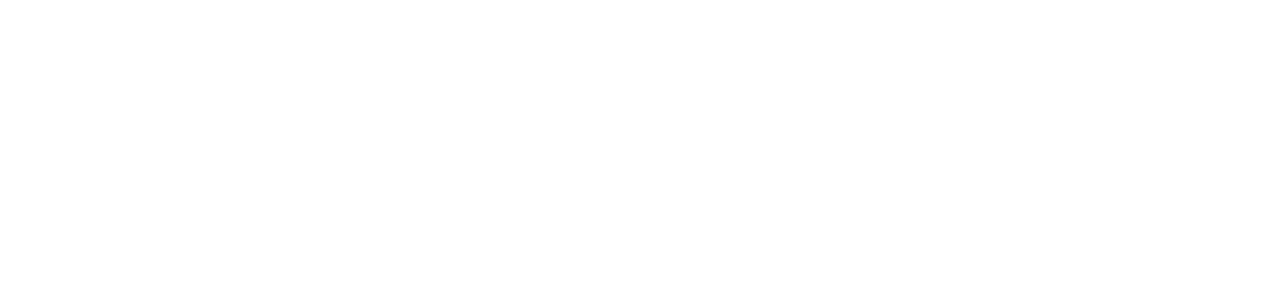
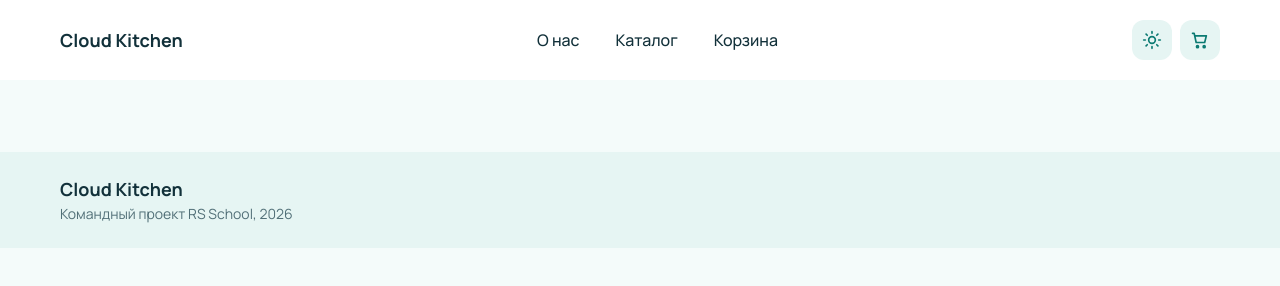
Before and after one commit to dogofordog/cloud-kitchen, a website built with Vite: page index.html in a window 1280 px wide. Built offline with nearby package versions, Linux system fonts and the light colour scheme.

Commit message:
feat: add design tokens, base styles and header with burger

```diff
--- a/index.html
+++ b/index.html
@@ -4,9 +4,48 @@
     <meta charset="UTF-8" />
     <meta name="viewport" content="width=device-width, initial-scale=1.0" />
     <title>Cloud Kitchen</title>
+    <link rel="preconnect" href="https://fonts.googleapis.com" />
+    <link rel="preconnect" href="https://fonts.gstatic.com" crossorigin />
+    <link
+      href="https://fonts.googleapis.com/css2?family=Manrope:wght@400;500;600;700&display=swap"
+      rel="stylesheet"
+    />
   </head>
   <body>
-    <div id="app"></div>
+    <header class="header">
+      <div class="header__inner container">
+        <a class="logo" href="#/about">Cloud Kitchen</a>
+
+        <nav class="nav" id="nav" aria-label="Главное меню">
+          <a class="nav__link" href="#/about">О нас</a>
+          <a class="nav__link" href="#/catalog">Каталог</a>
+          <a class="nav__link" href="#/cart">Корзина</a>
+        </nav>
+
+        <div class="header__actions">
+          <button class="icon-btn" type="button" aria-label="Сменить тему">
+            <svg viewBox="0 0 24 24" width="20" height="20" fill="none" stroke="currentColor" stroke-width="2" stroke-linecap="round"><circle cx="12" cy="12" r="4"/><path d="M12 2v2M12 20v2M4.9 4.9l1.4 1.4M17.7 17.7l1.4 1.4M2 12h2M20 12h2M4.9 19.1l1.4-1.4M17.7 6.3l1.4-1.4"/></svg>
+          </button>
+          <a class="icon-btn cart-btn" href="#/cart" aria-label="Корзина">
+            <svg viewBox="0 0 24 24" width="20" height="20" fill="none" stroke="currentColor" stroke-width="2" stroke-linecap="round" stroke-linejoin="round"><path d="M3 4h2l2.4 11h10.2l2-8H6.2"/><circle cx="9" cy="20" r="1.2"/><circle cx="17" cy="20" r="1.2"/></svg>
+            <span class="badge" hidden>0</span>
+          </a>
+          <button class="icon-btn icon-btn--accent burger" type="button" aria-label="Открыть меню" aria-expanded="false" aria-controls="nav">
+            <svg viewBox="0 0 24 24" width="22" height="22" fill="none" stroke="currentColor" stroke-width="2" stroke-linecap="round"><path d="M4 7h16M4 12h16M4 17h16"/></svg>
+          </button>
+        </div>
+      </div>
+    </header>
+
+    <main id="app" class="main container"></main>
+
+    <footer class="footer">
+      <div class="container">
+        <p class="footer__title">Cloud Kitchen</p>
+        <p class="footer__text">Командный проект RS School, 2026</p>
+      </div>
+    </footer>
+
     <script type="module" src="/src/main.ts"></script>
   </body>
 </html>
--- /dev/null
+++ b/src/header.ts
@@ -0,0 +1,11 @@
+export function initBurger(): void {
+  const button = document.querySelector<HTMLButtonElement>(".burger");
+  const nav = document.querySelector<HTMLElement>(".nav");
+
+  if (!button || !nav) return;
+
+  button.addEventListener("click", () => {
+    const isOpen = nav.classList.toggle("nav--open");
+    button.setAttribute("aria-expanded", String(isOpen));
+  });
+}
--- a/src/main.ts
+++ b/src/main.ts
@@ -1 +1,4 @@
 import "./style.css";
+import { initBurger } from "./header";
+
+initBurger();
--- a/src/style.css
+++ b/src/style.css
@@ -0,0 +1,4 @@
+@import "./styles/tokens.css";
+@import "./styles/base.css";
+@import "./styles/layout.css";
+@import "./styles/components.css";
--- /dev/null
+++ b/src/styles/base.css
@@ -0,0 +1,25 @@
+*,
+*::before,
+*::after {
+  box-sizing: border-box;
+}
+
+body {
+  margin: 0;
+  font-family: var(--font-main);
+  font-size: 16px;
+  line-height: 1.5;
+  color: var(--color-text);
+  background: var(--color-bg);
+}
+
+h1, h2, h3, p { margin: 0; }
+a { color: inherit; text-decoration: none; }
+button { font: inherit; cursor: pointer; }
+
+.container {
+  width: 100%;
+  max-width: 1200px;
+  margin: 0 auto;
+  padding: 0 var(--space-page);
+}
--- /dev/null
+++ b/src/styles/components.css
@@ -0,0 +1 @@
+/* Здесь будут кнопки, карточки, поля и теги */
--- /dev/null
+++ b/src/styles/layout.css
@@ -0,0 +1,107 @@
+
+.main {
+  display: flex;
+  flex-direction: column;
+  gap: 40px;
+  padding-top: 32px;
+  padding-bottom: 40px;
+}
+
+
+.header {
+  position: sticky;
+  top: 0;
+  z-index: 10;
+  background: var(--color-surface);
+}
+
+.header__inner {
+  display: flex;
+  align-items: center;
+  justify-content: space-between;
+  height: var(--header-height);
+}
+
+.logo { font-size: 18px; font-weight: 800; }
+
+.header__actions { display: flex; gap: 8px; }
+
+.icon-btn {
+  position: relative;
+  display: grid;
+  place-items: center;
+  width: 40px;
+  height: 40px;
+  border: 0;
+  border-radius: var(--radius-control);
+  color: var(--color-accent);
+  background: var(--color-surface-soft);
+}
+
+.icon-btn--accent {
+  color: var(--color-on-accent);
+  background: var(--color-accent);
+}
+
+.badge {
+  position: absolute;
+  top: -4px;
+  right: -4px;
+  min-width: 20px;
+  height: 20px;
+  padding: 0 4px;
+  border-radius: 10px;
+  font-size: 12px;
+  font-weight: 700;
+  line-height: 20px;
+  text-align: center;
+  color: var(--color-on-accent);
+  background: var(--color-accent);
+}
+.nav {
+  display: none;
+  position: absolute;
+  top: var(--header-height);
+  left: 0;
+  right: 0;
+  flex-direction: column;
+  gap: 4px;
+  padding: 8px var(--space-page) 16px;
+  background: var(--color-surface);
+}
+
+.nav--open { display: flex; }
+
+.nav__link {
+  padding: 12px 16px;
+  border-radius: var(--radius-control);
+  font-weight: 500;
+}
+
+.nav__link--active {
+  font-weight: 700;
+  color: var(--color-accent-text);
+  background: var(--color-accent-soft);
+}
+
+
+.footer {
+  padding: 24px 0;
+  background: var(--color-surface-soft);
+}
+
+.footer__title { font-size: 18px; font-weight: 800; }
+.footer__text { color: var(--color-muted); font-size: 14px; }
+
+
+@media (min-width: 768px) {
+  .burger { display: none; }
+
+  .nav {
+    display: flex;
+    position: static;
+    flex-direction: row;
+    padding: 0;
+    background: none;
+  }
+}
--- /dev/null
+++ b/src/styles/tokens.css
@@ -0,0 +1,34 @@
+:root {
+  --color-bg: #f4fbfa;
+  --color-surface: #ffffff;
+  --color-surface-soft: #e6f5f3;
+  --color-border: #cfe6e3;
+  --color-text: #12313a;
+  --color-muted: #527078;
+  --color-accent: #0b7a72;
+  --color-accent-soft: #d7f3ef;
+  --color-accent-text: #0b5f59;
+  --color-on-accent: #ffffff;
+  --color-error: #c44242;
+  --color-disabled: #dce8e6;
+
+  --font-main: "Manrope", system-ui, sans-serif;
+  --radius-card: 14px;
+  --radius-control: 12px;
+  --space-page: 20px;
+  --header-height: 80px;
+}
+
+[data-theme="dark"] {
+  --color-bg: #0b1620;
+  --color-surface: #12242b;
+  --color-surface-soft: #17303a;
+  --color-border: #1f3f4a;
+  --color-text: #e6f4f1;
+  --color-muted: #9bb3b8;
+  --color-accent: #2dd4bf;
+  --color-accent-soft: #17303a;
+  --color-accent-text: #2dd4bf;
+  --color-on-accent: #0b1620;
+  --color-disabled: #1f3f4a;
+}
--- /dev/null
+++ b/src/vite-env.d.ts
@@ -0,0 +1 @@
+/// <reference types="vite/client" />
```
